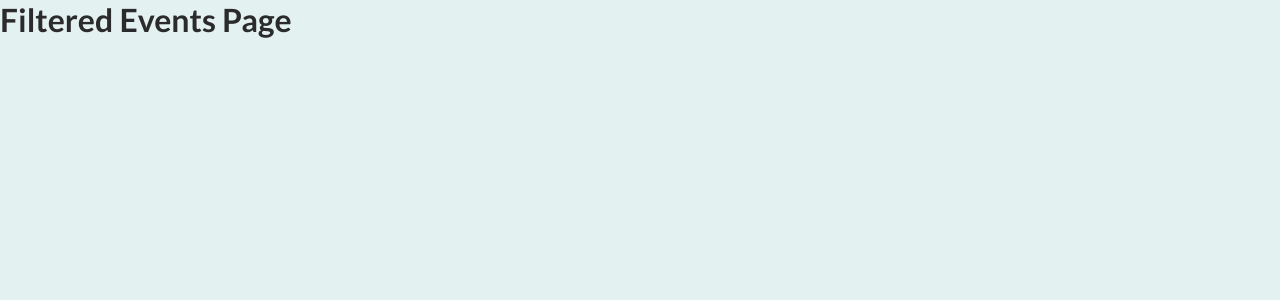
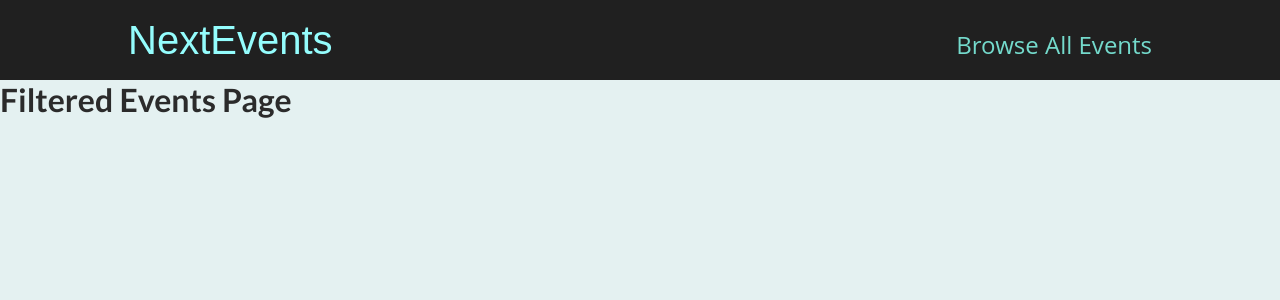
Before and after one commit to EhsanSar9135/events-app, a Next.js app: page /events in a window 1280 px wide. Shown: the top 300 px of the page. Built offline with nearby package versions, Linux system fonts and the light colour scheme.

Commit message:
Putting our Navigation to _app

```diff
--- /dev/null
+++ b/components/Layout/Layout.jsx
@@ -0,0 +1,12 @@
+import MainHeader from "./MainHeader";
+
+const Layout = ({ children }) => {
+   return (
+      <>
+         <MainHeader />
+         <main>{children}</main>
+      </>
+   );
+};
+
+export default Layout;
--- /dev/null
+++ b/components/Layout/MainHeader.jsx
@@ -0,0 +1,21 @@
+import Link from "next/link";
+import classes from "../../styles/MainHeader.module.css";
+
+const MainHeader = () => {
+   return (
+      <header className={classes.header}>
+         <div className={classes.logo}>
+            <Link href="/">NextEvents</Link>
+         </div>
+         <nav className={classes.navigation}>
+            <ul>
+               <li>
+                  <Link href="/events">Browse All Events</Link>
+               </li>
+            </ul>
+         </nav>
+      </header>
+   );
+};
+
+export default MainHeader;
--- a/pages/_app.jsx
+++ b/pages/_app.jsx
@@ -1,7 +1,12 @@
+import Layout from "../components/Layout/Layout";
 import "../styles/Globals.css";
 
 const MyApp = ({ Component, pageProps }) => {
-   return <Component {...pageProps} />;
+   return (
+      <Layout>
+         <Component {...pageProps} />
+      </Layout>
+   );
 };
 
 export default MyApp;
--- /dev/null
+++ b/styles/MainHeader.module.css
@@ -0,0 +1,41 @@
+.header {
+   width: 100%;
+   display: flex;
+   justify-content: space-between;
+   align-items: baseline;
+   padding: 1rem 10%;
+   height: 5rem;
+   background-color: #202020;
+}
+
+.logo {
+   font-size: 1.5rem;
+   color: white;
+   font-family: "Fira", sans-serif;
+   height: 100%;
+   display: flex;
+   justify-content: center;
+   align-items: center;
+   color: #94fdfd;
+}
+
+.logo a {
+   text-decoration: none;
+   color: #94fdfd;
+}
+
+.navigation a {
+   text-decoration: none;
+   color: #74dacc;
+   font-size: 1rem;
+}
+
+@media (min-width: 768px) {
+   .logo {
+      font-size: 2.5rem;
+   }
+
+   .navigation a {
+      font-size: 1.5rem;
+   }
+}
```
Also changed, not shown: pages/events/index.jsx (+7 -3 lines).
